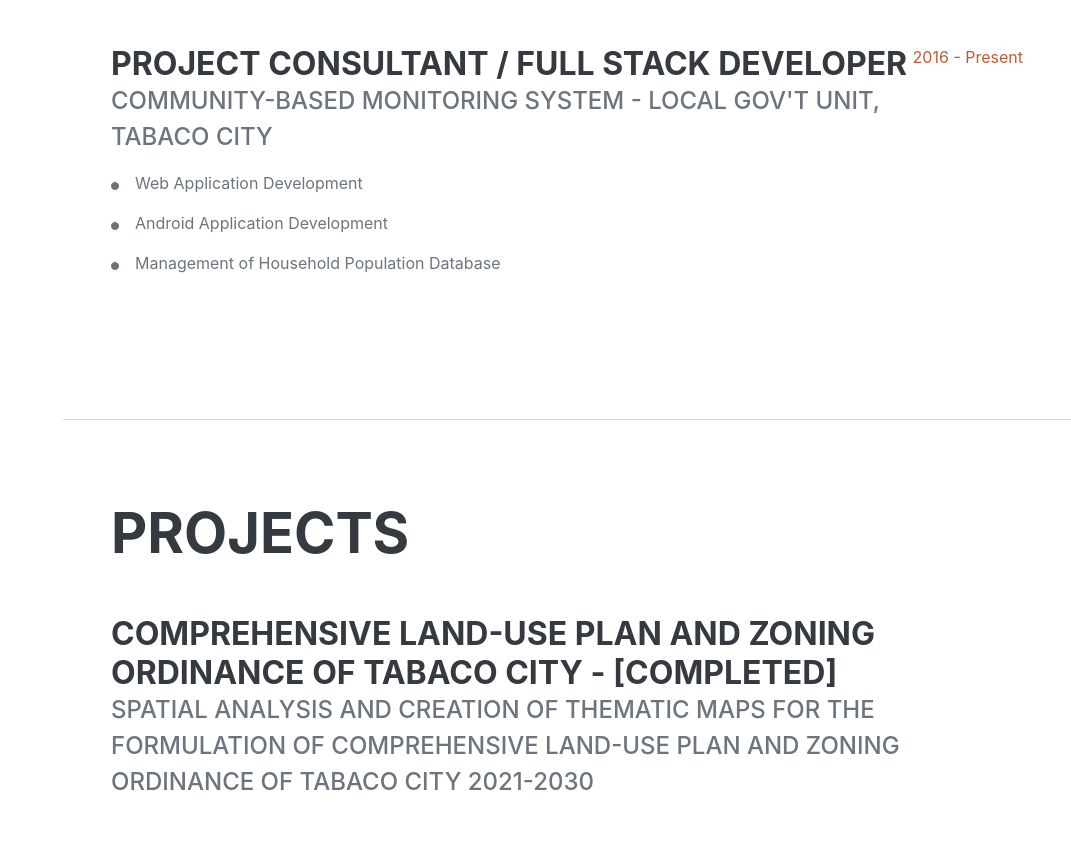
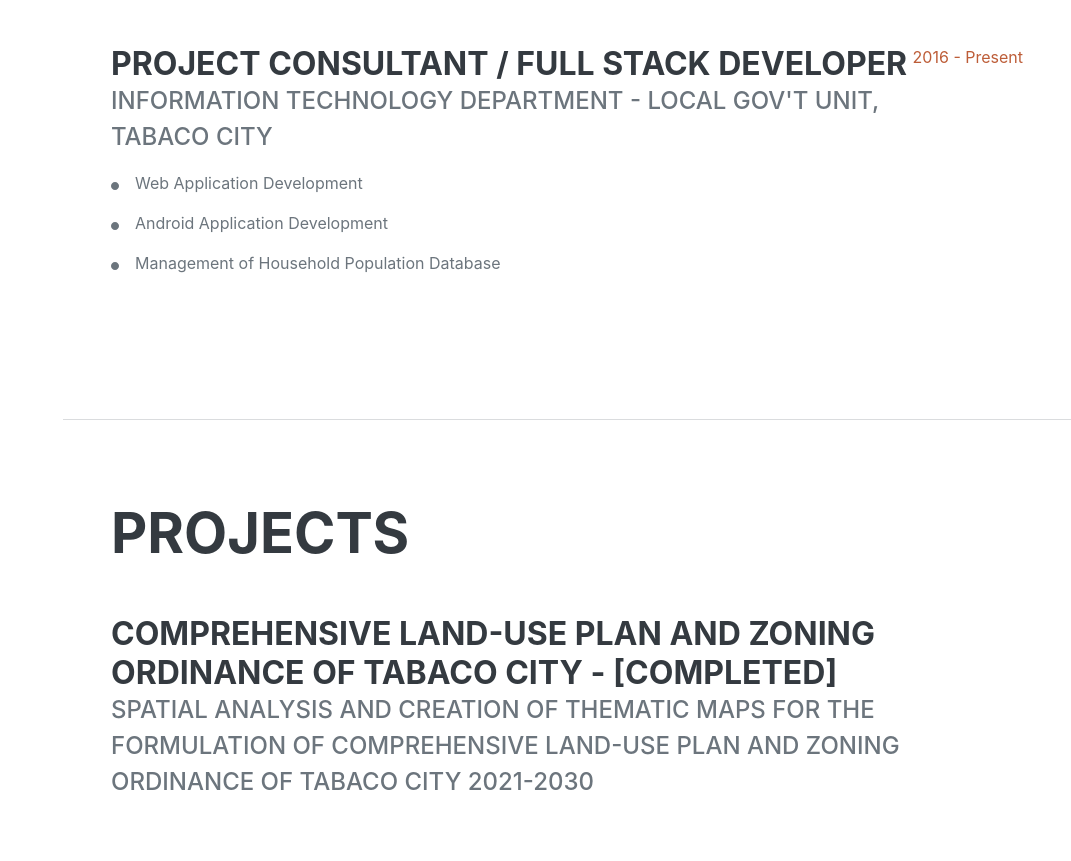
Before and after one commit to Paul-Ocampo/paul-ocampo.github.io, a plain HTML site: page index.html in a window 1280 px wide. Shown: the part 1246-2107 px from the top of the page, without its empty margins (209-1280 px from the left). Drawn offline with nearby package versions, Linux system fonts and the light colour scheme; a web font is replaced by a local one.

Commit message:
Update index.html

```diff
--- a/index.html
+++ b/index.html
@@ -72,7 +72,7 @@
                     <div class="d-flex flex-column flex-md-row justify-content-between mb-5">
                         <div class="flex-grow-1">
                             <h3 class="mb-0">PROJECT CONSULTANT / FULL STACK DEVELOPER</h3>
-                            <div class="subheading mb-3">Community-Based Monitoring System - Local Gov't Unit, Tabaco City</div>
+                            <div class="subheading mb-3">Information Technology Department - Local Gov't Unit, Tabaco City</div>
                             <p><i class="fa-regular fas fa-circle me-3 small" style="font-size: 0.5rem;"></i><span>Web Application Development</span></p>
                             <p><i class="fa-regular fas fa-circle me-3 small" style="font-size: 0.5rem;"></i><span>Android Application Development</span></p>
                             <p><i class="fa-regular fas fa-circle me-3 small" style="font-size: 0.5rem;"></i><span>Management of Household Population Database</span></p>
```
